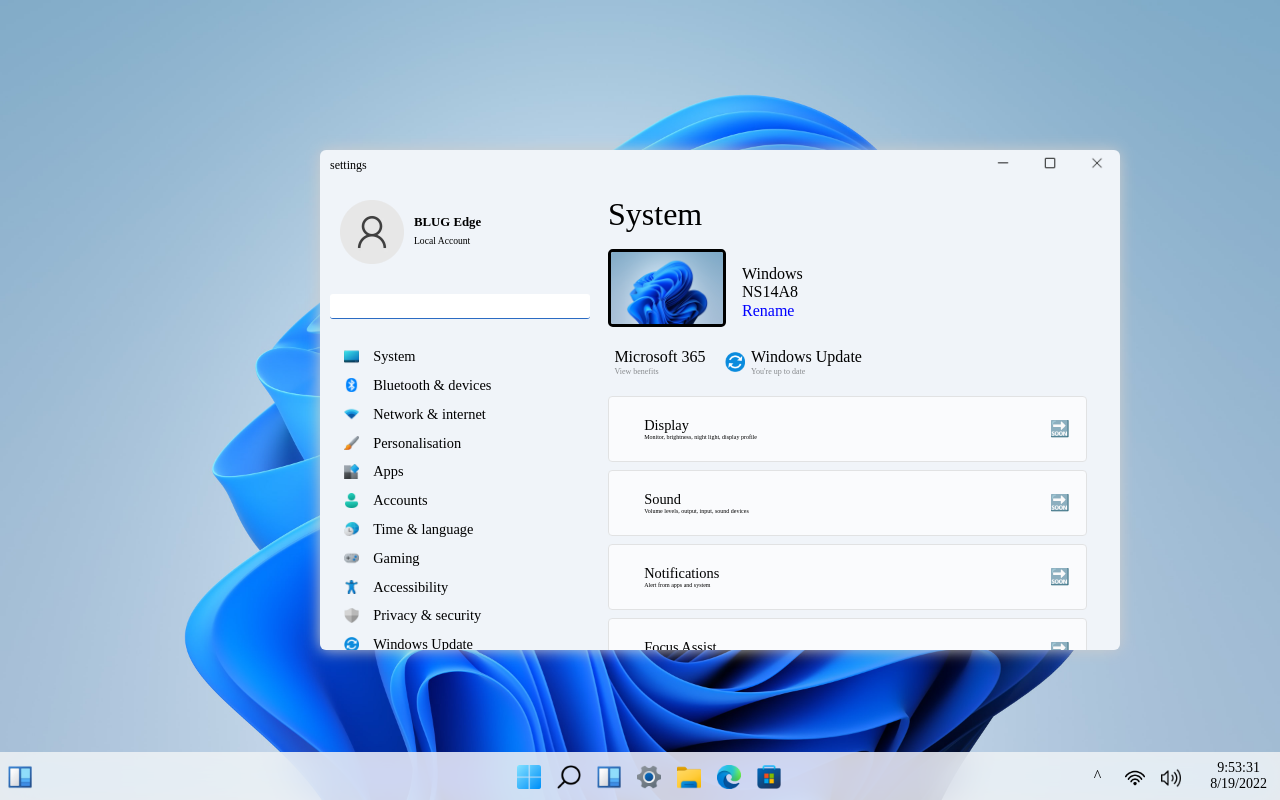
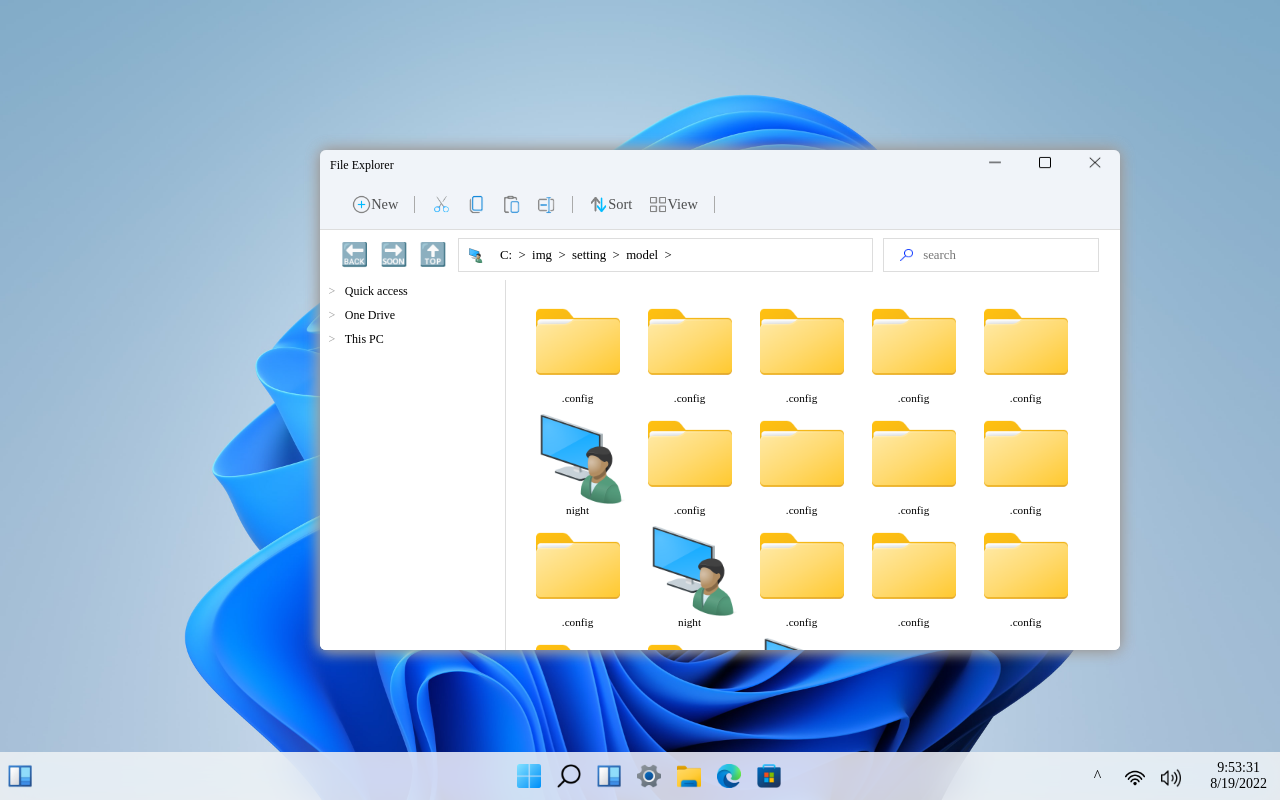
Before and after one commit to lct01lct/Win11-in-Vue, a Vue app: page /home in a window 1280 px wide. Built offline with nearby package versions, Linux system fonts and the light colour scheme; sample sign-in values are in the browser's storage.

Commit message:
some to do

```diff
--- a/src/component/taskBar/taskBar.vue
+++ b/src/component/taskBar/taskBar.vue
@@ -66,12 +66,7 @@
    *      4.底栏点击icon，打算用事件总线发送事件，对应板块监听。
    */
   let taskBar = reactive(taskBarData)
-
-  const showTaskerbarPanel = (e) => {
-    console.log('控制显隐', e);
-  };
   // 时间数据
-
   const date = ref('0000/00/00');
   const time = ref('00:00');
 
@@ -82,6 +77,12 @@
   };
   fn();
   setInterval(fn, 1000);
+
+  const showTaskerbarPanel = (e) => {
+    console.log(e.target);
+  };
+
+
 </script>
 
 <style lang="scss" scoped>
@@ -93,6 +94,7 @@
     background: var(--bg1);
     backdrop-filter: saturate(3) blur(20px);
     bottom: 0;
+    user-select: none;
   }
   .tsleft{
     width: 212px;
@@ -121,6 +123,9 @@
   }
 
   .taskbarBtn {
+    display: flex;
+    align-items: center;
+    justify-content: center;
     width: 40px;
     height: 40px;
     line-height: 40px;
@@ -128,6 +133,7 @@
     text-align: center;
     &:hover {
       background: #fff;
+      border-radius: .3em;
     }
     img {
       height: 24px;
--- a/src/component/utils/ToolBar.vue
+++ /dev/null
@@ -1,209 +0,0 @@
-<template>
-  <div class="topButton" ref="Parent">
-    <div class="title" @mousedown="moveBox">
-      <slot></slot>
-    </div>
-    <div class="functionArea">
-      <button @click="mini"><img src="@/assets/img/setting/minimize.png" /></button>
-      <button @click="max"><img :src="`/src/assets/img/setting/${MaxOrMin}.png`" /></button>
-      <button @click="close"><img src="@/assets/img/setting/close.png" /></button>
-    </div>
-    <div class="right" @mousedown="dragChangeSize('WIDTH')"></div>
-    <div class="bottom" @mousedown="dragChangeSize('HEIGHT')"></div>
-  </div>
-</template>
-
-<script>
-  import { getCurrentInstance, onMounted, ref } from 'vue';
-
-  export default defineComponent({
-    props: ['modelValue'],
-    emits: ['update:modelValue'],
-    setup(props, context) {
-      /** ToolBar需求分析：
-       *  1. Tab页初始打开占满屏幕，可拖动，并且右上角icon可以设置最小化或小屏或关闭
-       *  4. 页面布局：
-       *      a. 顶部Tab功能按钮为一栏
-       *
-       *  需要添加的监视：
-       *  1. 长按拖动
-       *  2. 最小化
-       *  3. 最大化
-       *  4. 关闭
-       */
-
-      // 最大化或者最小化图标
-      const MaxOrMin = ref('maximize');
-
-      const that = getCurrentInstance();
-
-      // 获取该工具栏的父元素
-      let parent;
-
-      // 由于setup执行时机是早于beforeCreate的，所以此时还不能拿到模板
-      // 所以在挂在之后获取
-      onMounted(() => {
-        parent = that.refs.Parent.parentElement;
-      });
-
-      // 最小化
-      const mini = () => {
-        context.emit('update:modelValue', { type: 'mini' });
-      };
-
-      // 关闭
-      const close = () => {
-        context.emit('update:modelValue', { type: 'close' });
-      };
-
-      // 更改图标
-      const changeIcon = () => {
-        const allTcon = ['maximize', 'maxmin'];
-        // 如果当前图标是最大化的
-        // 那么取反为最小化的
-        // 否则赋为另一个值
-        MaxOrMin.value === allTcon[0]
-          ? (MaxOrMin.value = allTcon[1])
-          : (MaxOrMin.value = allTcon[0]);
-      };
-
-      // 切换最大化最小化
-      const max = () => {
-        if (parent.style.width === '' || parent.style.width === '100vw') {
-          parent.style.width = '60vw';
-          parent.style.height = '70vh';
-          parent.style.left = '20%';
-          parent.style.top = '15%';
-        } else {
-          parent.style.height = '100vh';
-          parent.style.width = '100vw';
-          parent.style.left = '0';
-          parent.style.top = '0';
-        }
-
-        changeIcon();
-      };
-
-      // 拖动元素
-      // 实现思路大概是做mousedown和mouseup的事件
-      const moveBox = (e) => {
-        // 初始鼠标按下时候的，在toolbar的位置
-        const X = e.pageX - parent.offsetLeft;
-        const Y = e.pageY - parent.offsetTop;
-
-        // 移动监听事件
-        const move = (e) => {
-          parent.style.top = e.pageY - Y + 'px';
-          parent.style.left = e.pageX - X + 'px';
-        };
-        // 添加监听和移除监听
-        document.addEventListener('mousemove', move);
-        document.addEventListener('mouseup', () => {
-          document.removeEventListener('mousemove', move);
-        });
-      };
-
-      /**
-       * 框的左右上下缩放
-       * @param {*} e -> Event Object
-       * 先给框的四周加上四个宽3px高100% 的div
-       * 给四个div监听鼠标按下事件，即是触发缩放的边缘了
-       * 监听滑动事件即开始缩放
-       * 监听鼠标弹起事件即删除监听
-       */
-      const dragChangeSizeHeight = () => {
-        const move = (e) => {
-          parent.style.height = e.pageY - parent.offsetTop + 'px';
-        };
-        document.addEventListener('mousemove', move);
-        document.addEventListener('mouseup', () => {
-          document.removeEventListener('mousemove', move);
-        });
-      };
-
-      const dragChangeSize = (flag) => {
-        const move = (e) => {
-          if (flag === 'HEIGHT') {
-            parent.style.height = e.pageY - parent.offsetTop + 'px';
-          } else {
-            parent.style.width = e.pageX - parent.offsetLeft + 'px';
-          }
-        };
-        document.addEventListener('mousemove', move);
-        document.addEventListener('mouseup', () => {
-          document.removeEventListener('mousemove', move);
-        });
-      };
-
-      return {
-        MaxOrMin,
-        mini,
-        max,
-        close,
-        moveBox,
-        dragChangeSize,
-      };
-    },
-  });
-</script>
-
-<style lang="scss" scoped>
-  .topButton {
-    display: flex;
-    height: 30px;
-    justify-content: space-between;
-    user-select: none;
-    .title {
-      width: calc(100% - 150px);
-      padding-left: 10px;
-      line-height: 30px;
-      font-size: 12px;
-    }
-
-    button {
-      width: 46px;
-      height: 100%;
-      border: 0;
-      background-color: transparent;
-      &:hover {
-        background-color: #d6d6d7;
-      }
-      &:nth-last-child(1):hover {
-        background-color: red;
-      }
-    }
-  }
-
-  img {
-    width: 40%;
-  }
-
-  .left {
-    position: absolute;
-    left: 0;
-    width: 3px;
-    height: 100%;
-    cursor: w-resize;
-  }
-  .top {
-    position: absolute;
-    top: 0;
-    width: 100%;
-    height: 3px;
-    cursor: n-resize;
-  }
-  .right {
-    position: absolute;
-    right: 0;
-    width: 3px;
-    height: 100%;
-    cursor: e-resize;
-  }
-  .bottom {
-    position: absolute;
-    bottom: 0;
-    width: 100%;
-    height: 3px;
-    cursor: s-resize;
-  }
-</style>
--- a/src/view/Home/index.vue
+++ b/src/view/Home/index.vue
@@ -2,17 +2,18 @@
   <div>
     <settingsVue></settingsVue>
     <taskBarVue></taskBarVue>
-    <!-- <Folder></Folder> -->
+    <Folder></Folder>
   </div>
 </template>
 
 <script setup>
   import settingsVue from '@/component/setting/index.vue';
   import taskBarVue from '@/component/taskBar/taskBar.vue';
+  import Folder from '@/component/Folder/index.vue'
 </script>
 
-<style lang="scss" scoped>
-  // * {
-  //   box-sizing: border-box;
-  // }
+<style lang="scss">
+  * {
+    box-sizing: border-box;
+  }
 </style>
```
